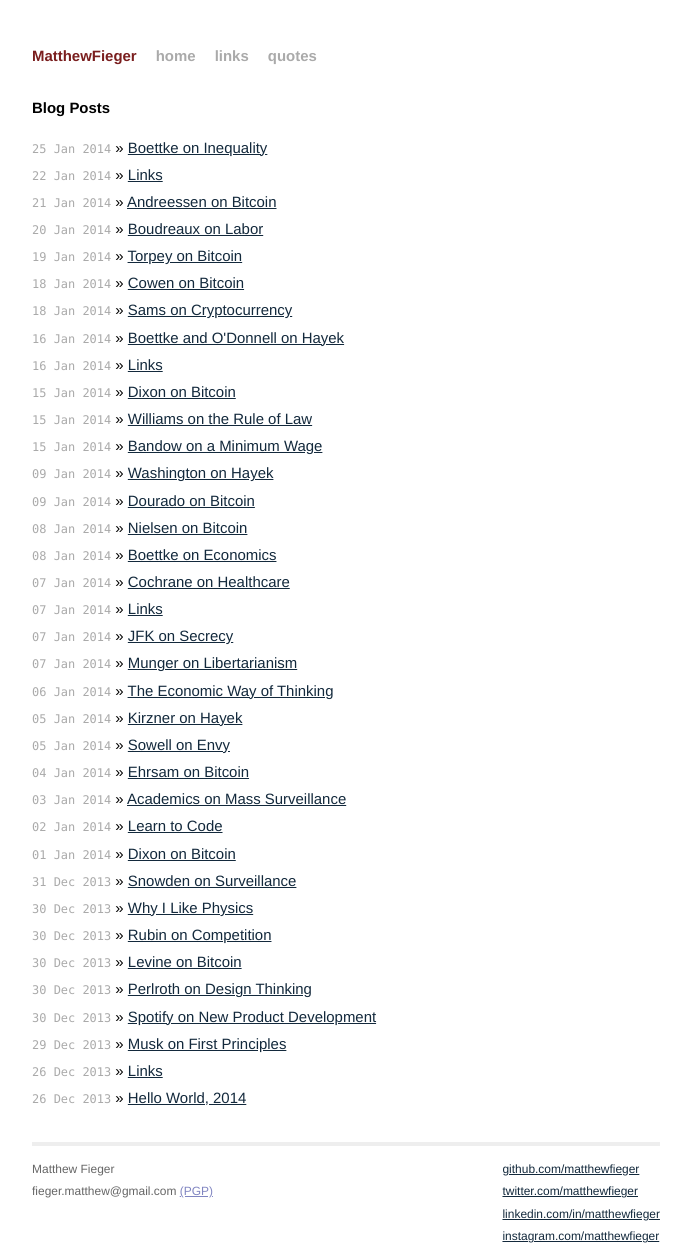
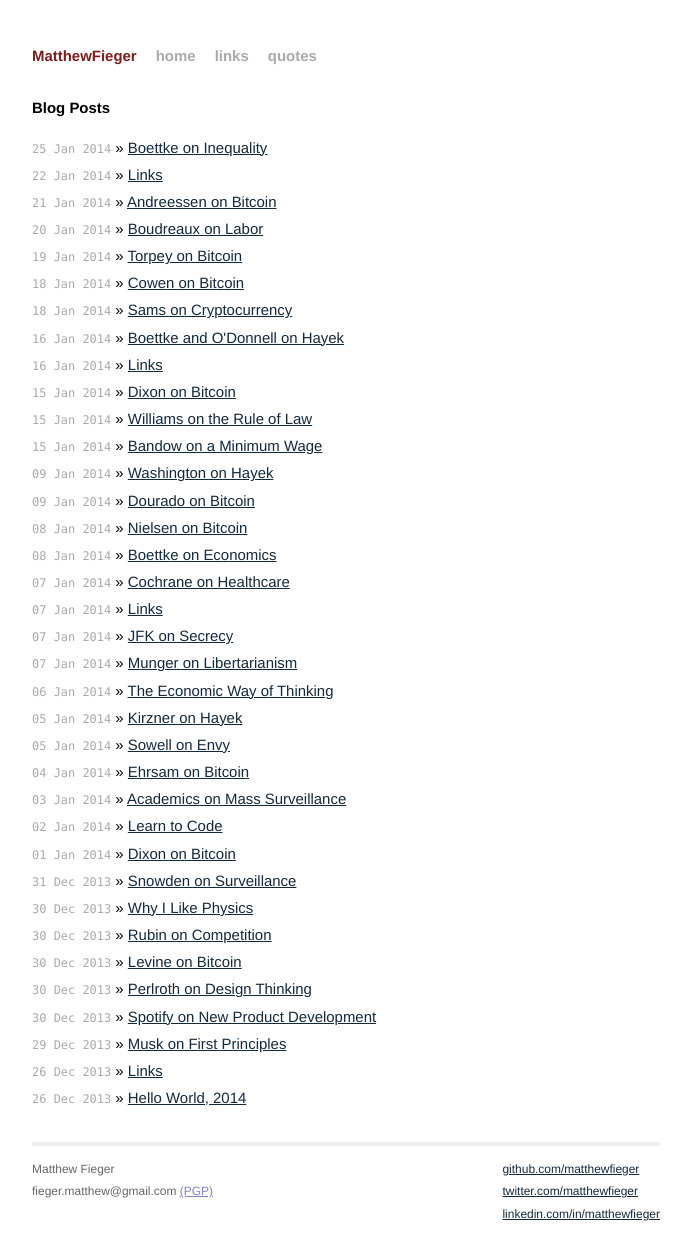
Before and after one commit to matthewfieger/matthewfieger.github.io, a Jekyll site: the page built from index.html, in a window 1280 px wide. Shown: the whole page, without its empty margins (294-985 px from the left). Built offline with Jekyll 4.4.1, drawn with Linux system fonts in a browser that asks for light colours; Markdown is read by kramdown in place of the engine named in the settings; after the commit the page ends 1237 px from its top, so only the background shows below that.

Commit message:
modified footer

```diff
--- a/_includes/footer.html
+++ b/_includes/footer.html
@@ -10,7 +10,6 @@
       <a href="https://github.com/matthewfieger">github.com/matthewfieger</a><br />
       <a href="https://twitter.com/matthewfieger">twitter.com/matthewfieger</a><br />
       <a href="http://www.linkedin.com/in/matthewfieger">linkedin.com/in/matthewfieger</a><br />
-      <a href="http://instagram.com/matthewfieger">instagram.com/matthewfieger</a><br />
     </p>
   </div>
 </div>
```
